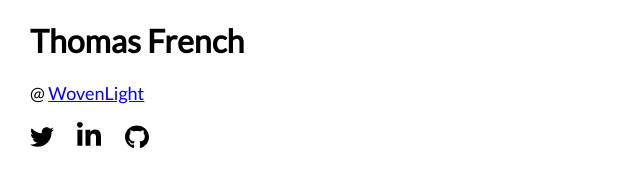
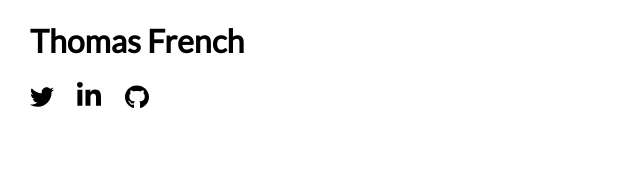
Before and after one commit to tfrench/tfrench.github.io, a plain HTML site: page index.html in a window 1280 px wide. Shown: the whole page, without its empty margins (0-640 px from the left). Drawn offline with Linux system fonts and the light colour scheme.

Commit message:
Remove WL

```diff
--- a/index.html
+++ b/index.html
@@ -10,7 +10,6 @@
 
 <body>
 	<h1>Thomas French</h1>
-	<p>@ <a href="https://www.wovenlight.com/">WovenLight</a></p>
 	<p class="contact">
 		<a href="https://twitter.com/trfrench"><img class="icon" src="assets/twitter.svg"></a>
 		<a href="https://www.linkedin.com/in/thomas-french-4927a961/"><img class="icon"
```
